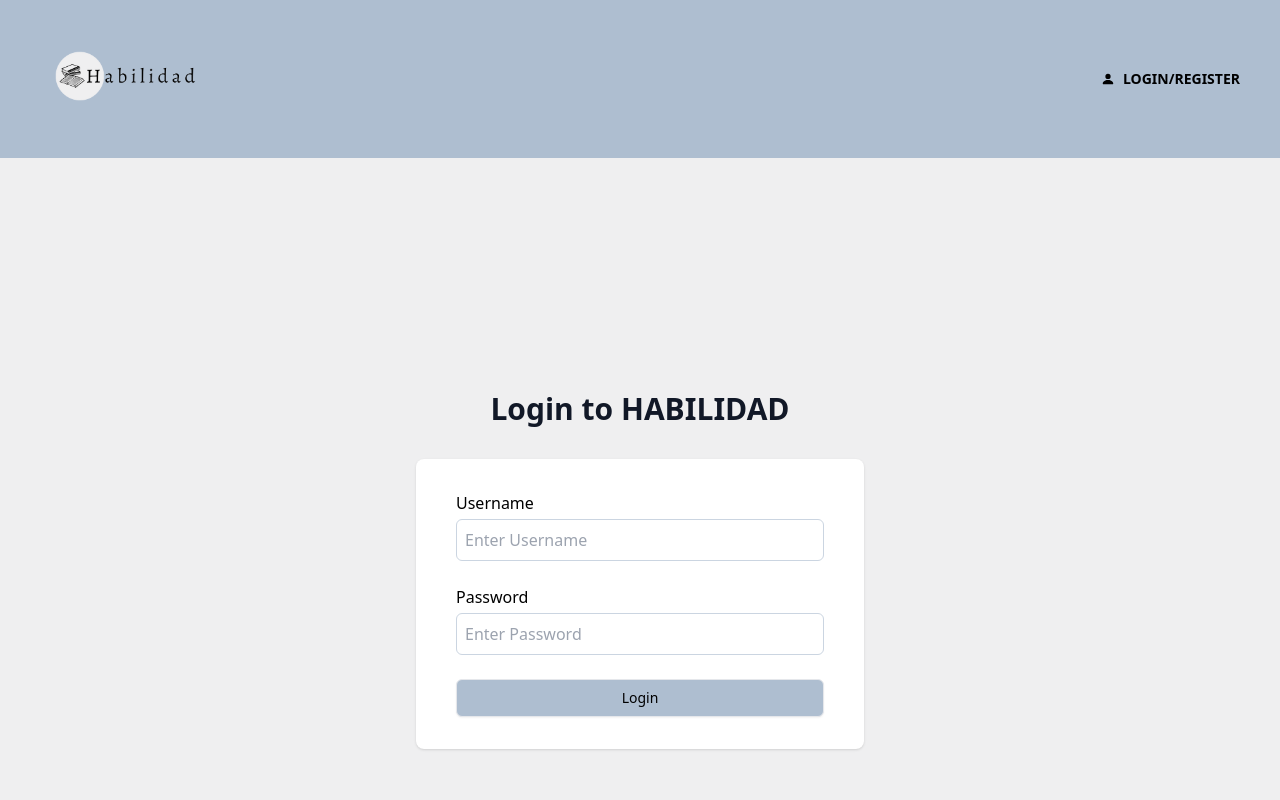
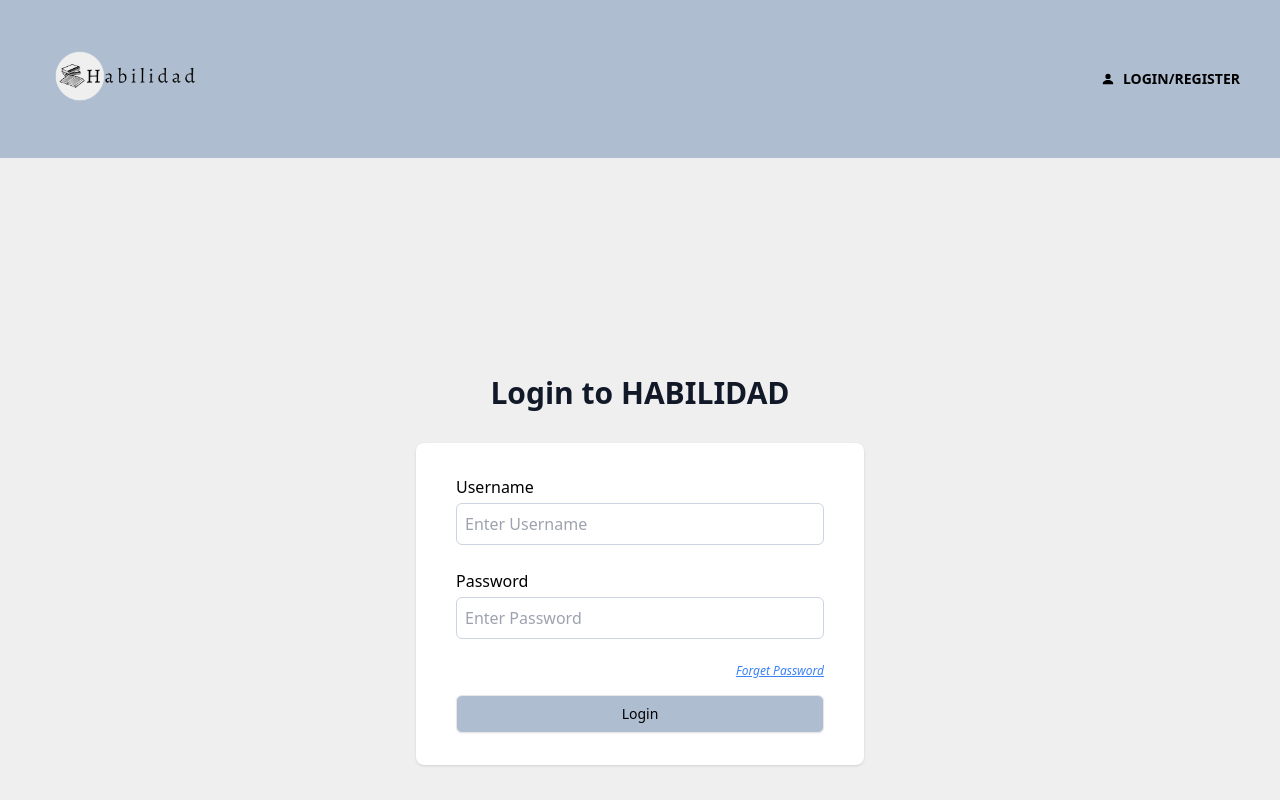
Before and after one commit to ICT3103-P1-TeneT-Habilidad/habilidad, a React (Create React App) app in the folder client/: page /login in a window 1280 px wide. Shown: the top 800 px of the page. Built offline with nearby package versions, Linux system fonts and the light colour scheme.

Commit message:
feat: add forget password in login page

```diff
--- a/client/src/App.js
+++ b/client/src/App.js
@@ -1,6 +1,16 @@
 import { BrowserRouter, Routes, Route } from 'react-router-dom'
 import './App.css'
-import { AllCourses, Dashboard, Error404, Error500, ForgetResetPwd, Login, Register, Profile, CreateCourse } from './pages/index'
+import {
+    AllCourses,
+    Dashboard,
+    Error404,
+    Error500,
+    ForgetResetPwd,
+    Login,
+    Register,
+    Profile,
+    CreateCourse,
+} from './pages/index'
 import { Footer, Navbar } from './components/index'
 
 function App() {
@@ -11,7 +21,7 @@ function App() {
                 <Route path="/" index element={<Dashboard />} />
                 <Route path="*" element={<Error404 />} />
                 <Route path="/500" element={<Error500 />} />
-                <Route path="/pwd" element={<ForgetResetPwd />} />
+                <Route path="/forgetpwd" element={<ForgetResetPwd />} />
                 <Route path="/register" element={<Register />} />
                 <Route path="/login" element={<Login />} />
                 <Route path="/profile" element={<Profile />} />
--- a/client/src/pages/Login.jsx
+++ b/client/src/pages/Login.jsx
@@ -2,9 +2,9 @@ import React from 'react'
 import { useAppContext } from '../context/appContext'
 import { useForm } from 'react-hook-form'
 import { Alert } from '../components'
+import { Link } from 'react-router-dom'
 
 const Login = () => {
-    const { user } = useAppContext()
     const { showAlert, setUser } = useAppContext()
 
     const {
@@ -67,6 +67,13 @@ const Login = () => {
                                     ) : null}
                                 </div>
                             </div>
+                            <div className="pb-2">
+                                <Link to="/forgetpwd">
+                                    <span className="text-xs underline text-blue-500 italic float-right">
+                                        Forget Password
+                                    </span>
+                                </Link>
+                            </div>
                             <div>
                                 <button
                                     type="submit"
```
